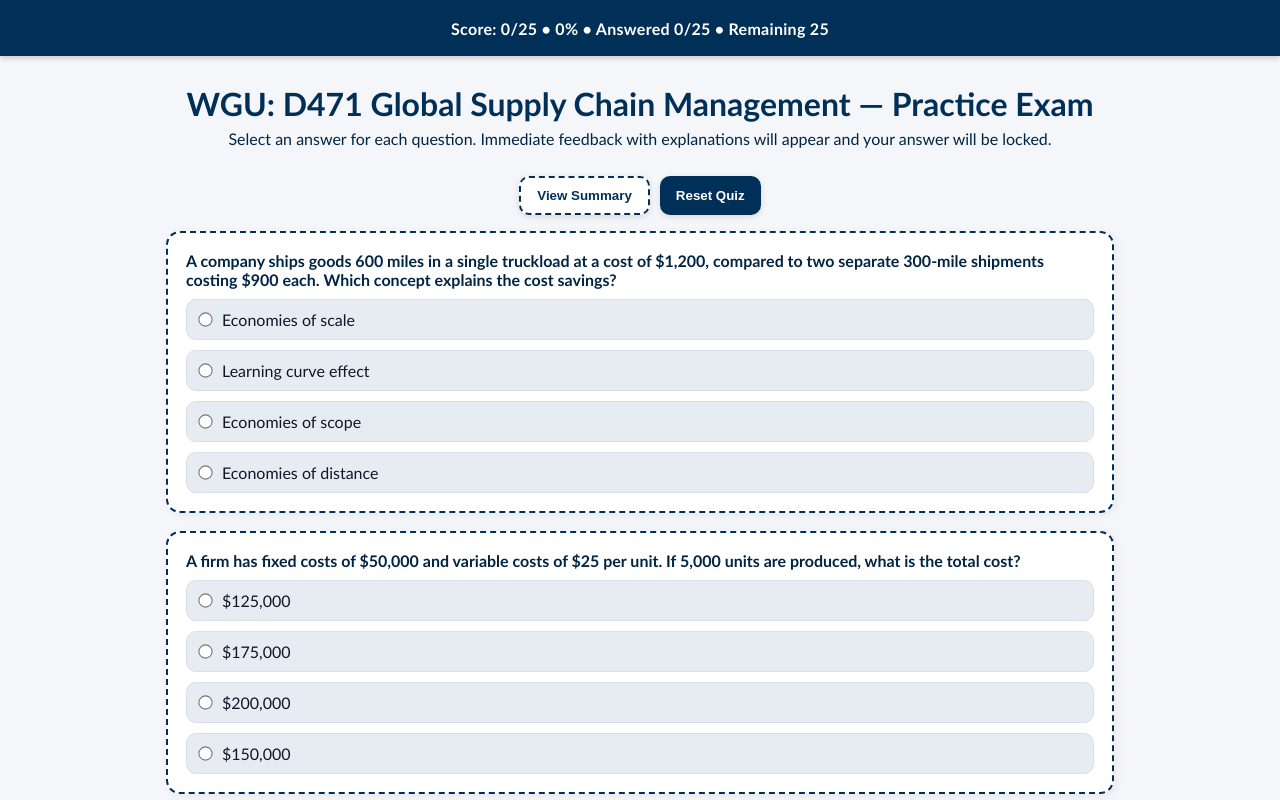
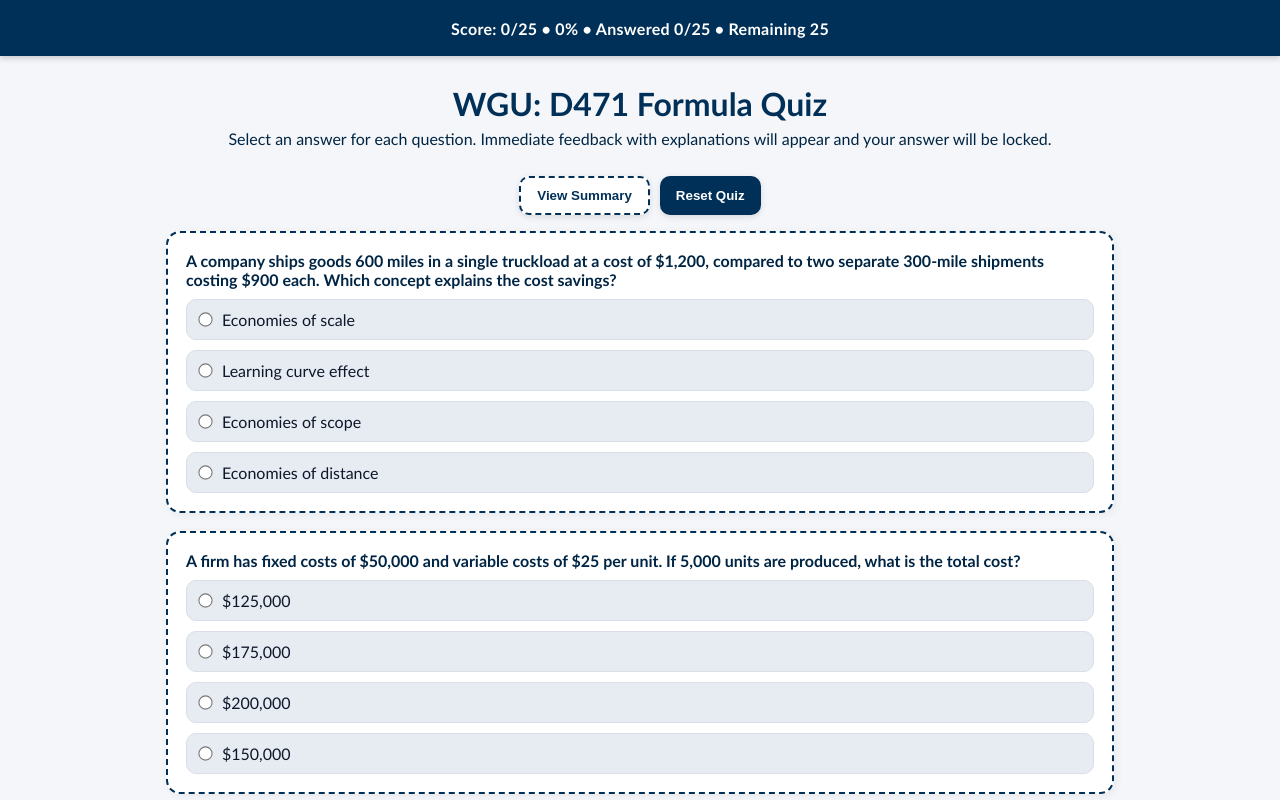
Before and after one commit to ccopfer/D471-Formula-Quz, a plain HTML site: page index.html in a window 1280 px wide. Shown: the top 800 px of the page. Drawn offline with Linux system fonts and the light colour scheme.

Commit message:
Update index.html

```diff
--- a/index.html
+++ b/index.html
@@ -4,7 +4,7 @@
 <head>
   <meta charset="UTF-8" />
   <meta name="viewport" content="width=device-width, initial-scale=1.0" />
-  <title>WGU: D471 Global Supply Chain Management - Practice Exam</title>
+  <title>WGU: D471 Formula Quiz</title>
   <style>
     :root{
       --wgu-blue:#003058;
@@ -194,7 +194,7 @@
   </div>
 
   <header>
-    <h1>WGU: D471 Global Supply Chain Management — Practice Exam</h1>
+    <h1>WGU: D471 Formula Quiz</h1>
     <div class="sub">Select an answer for each question. Immediate feedback with explanations will appear and your answer will be locked.</div>
   </header>
 
```
